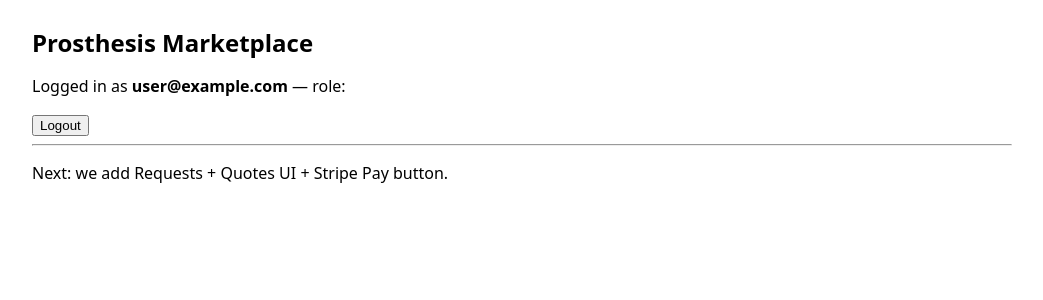
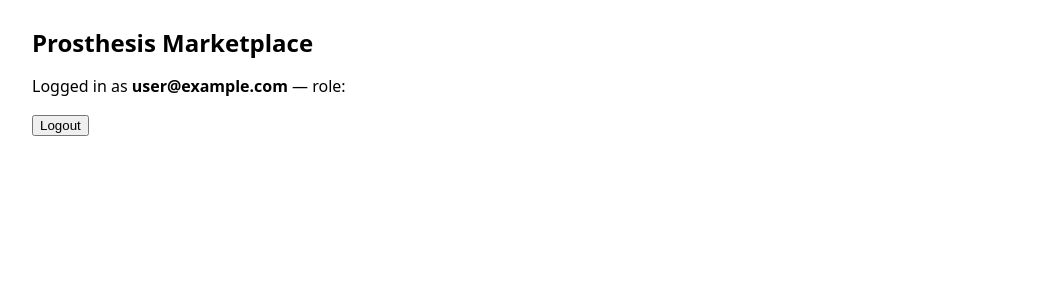
Before and after one commit to shreymehta17-cmyk/PROSTHELINK, a Next.js app: page / in a window 1280 px wide. Shown: the top 300 px of the page, without its empty margins (118-1161 px from the left). Built offline with nearby package versions, Linux system fonts and the light colour scheme; no server answers; sample sign-in values are in the browser's storage.

Commit message:
Update page.tsx

```diff
--- a/app/page.tsx
+++ b/app/page.tsx
@@ -17,9 +17,6 @@ export default function Home() {
         Logged in as <b>{data.user.email}</b> — role: <b>{(data.user as any).role}</b>
       </p>
       <button onClick={() => signOut({ callbackUrl: "/login" })}>Logout</button>
-
-      <hr />
-      <p>Next: we add Requests + Quotes UI + Stripe Pay button.</p>
     </div>
   );
 }
```
